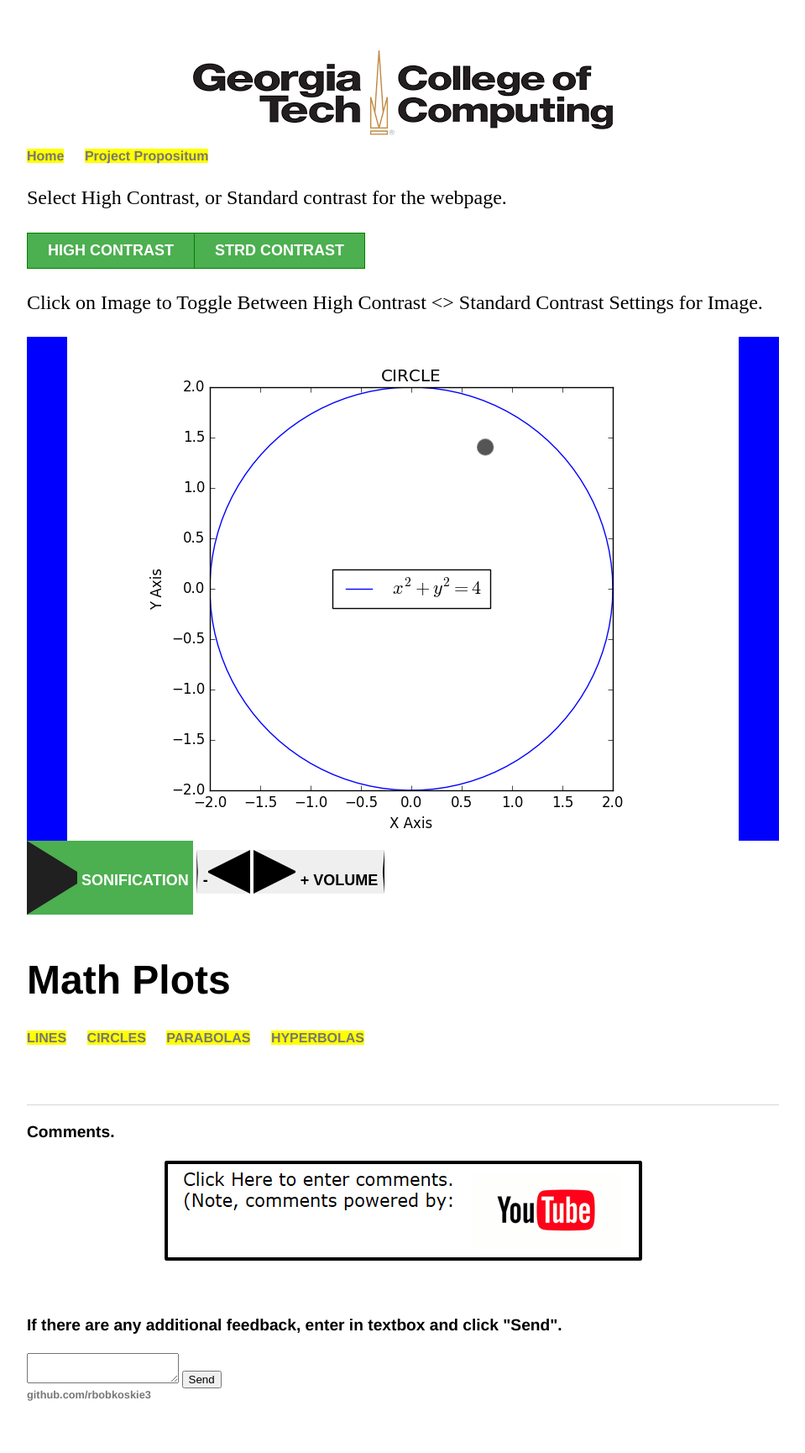
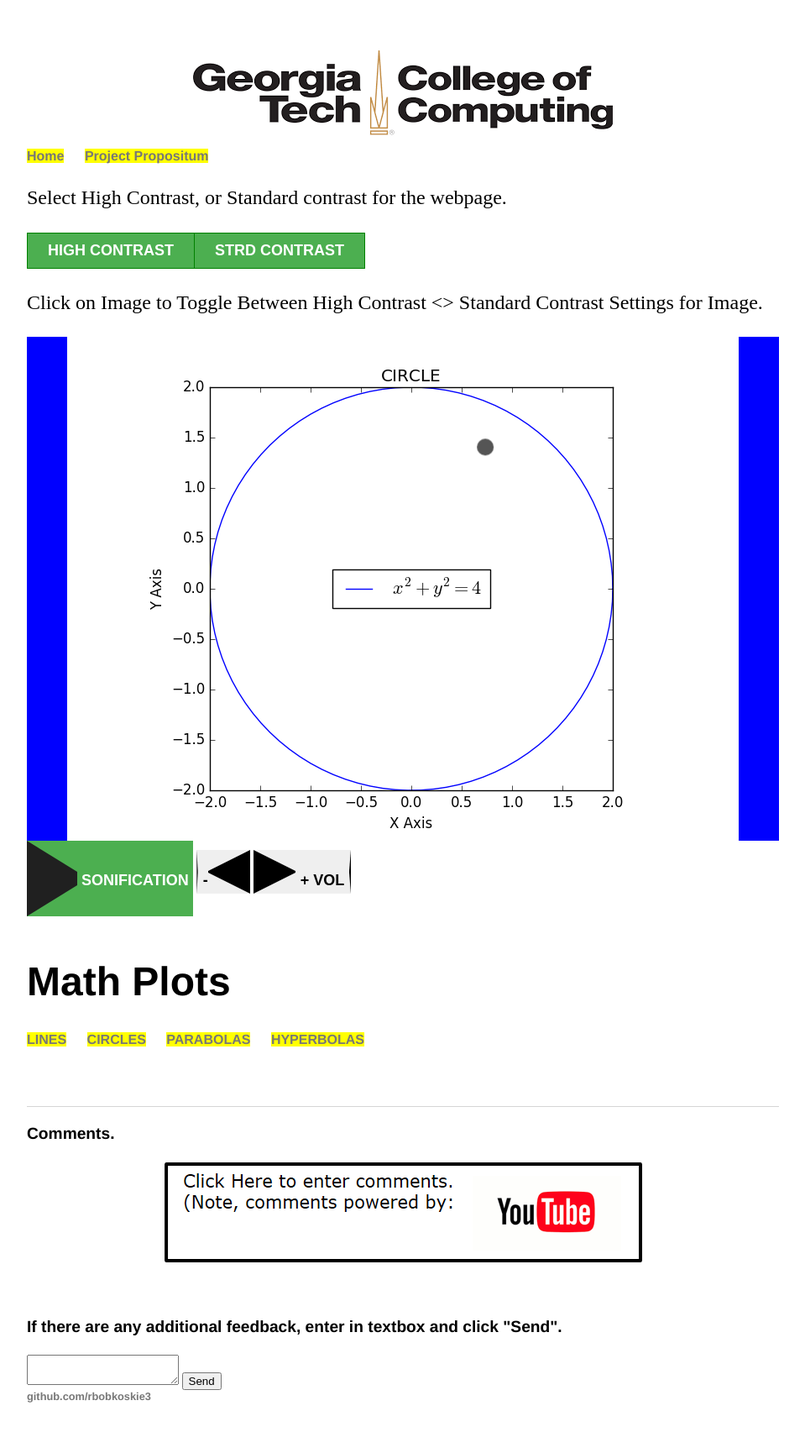
Before and after one commit to rbobkoskie3/rbobkoskie3.github.io, a Jekyll site: the page built from fixes/index.html, in a window 1280 px wide. Shown: the whole page at 84% size, without its empty margins (160-1119 px from the left). Built offline with Jekyll 4.4.1, drawn with Linux system fonts in a browser that asks for light colours.

Commit message:
Add files via upload

```diff
--- a/fixes/index.html
+++ b/fixes/index.html
@@ -106,8 +106,8 @@
             // background: transparent;
             box-sizing: border-box;
             // width: 74px;
-            width: 74;
-            height: 88px;
+            width: 76;
+            height: 90px;
 
             // transition: 100ms all ease;
             cursor: pointer;
@@ -128,8 +128,8 @@
             // background: transparent;
             box-sizing: border-box;
             // width: 74px;
-            width: 74;
-            height: 88px;
+            width: 76;
+            height: 90px;
 
             // transition: 100ms all ease;
             cursor: pointer;
@@ -252,4 +252,4 @@
         <!-- input type="button" class="button" value="SONIFICATION" onclick="play()" -->
         <button class="play" onclick="play(this)">SONIFICATION</button>
         <button class="vol" onclick="vol_dec()">-</button>
-        <button class="ume" onclick="vol_inc()">+ VOLUME</button>
+        <button class="ume" onclick="vol_inc()">+ VOL</button>
```
